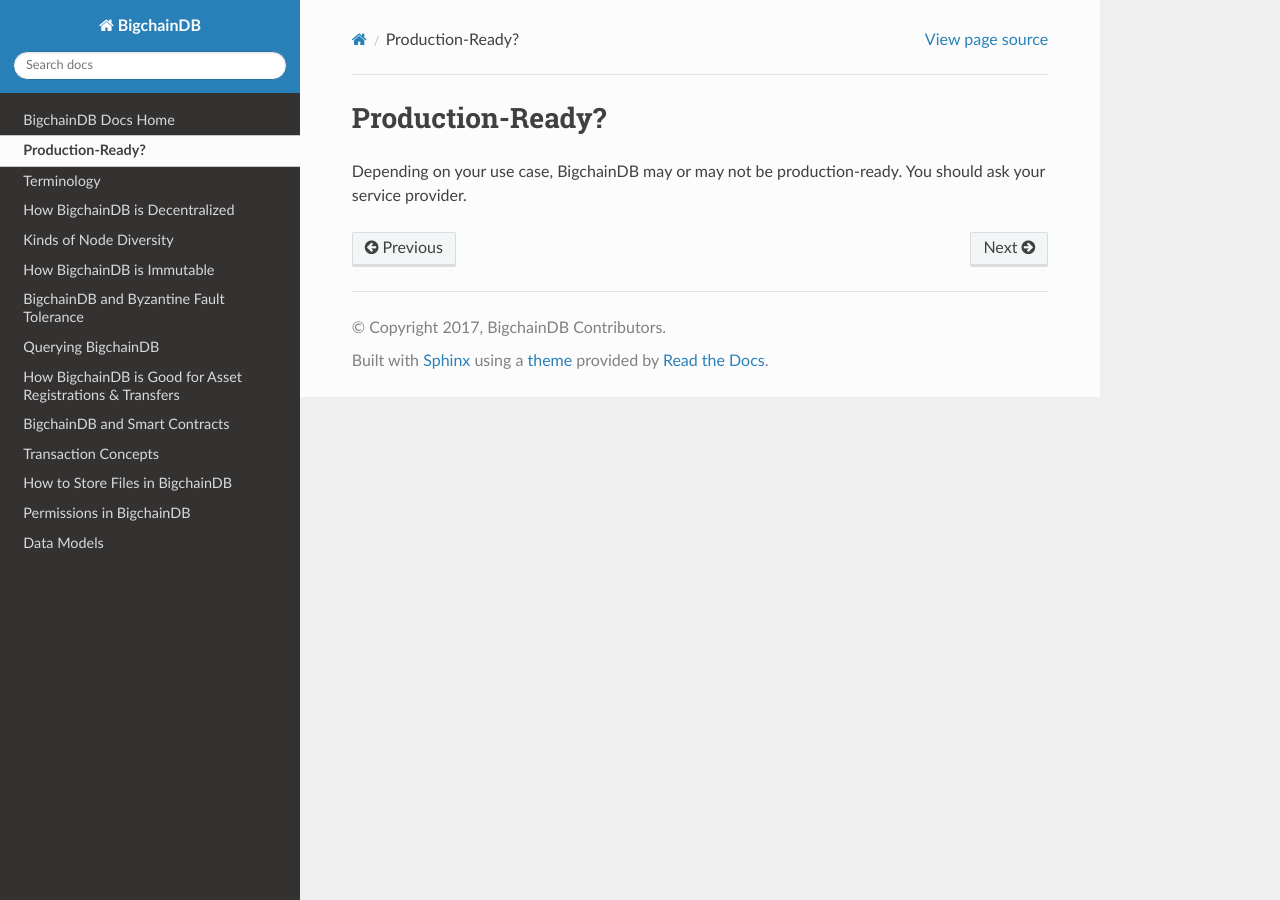
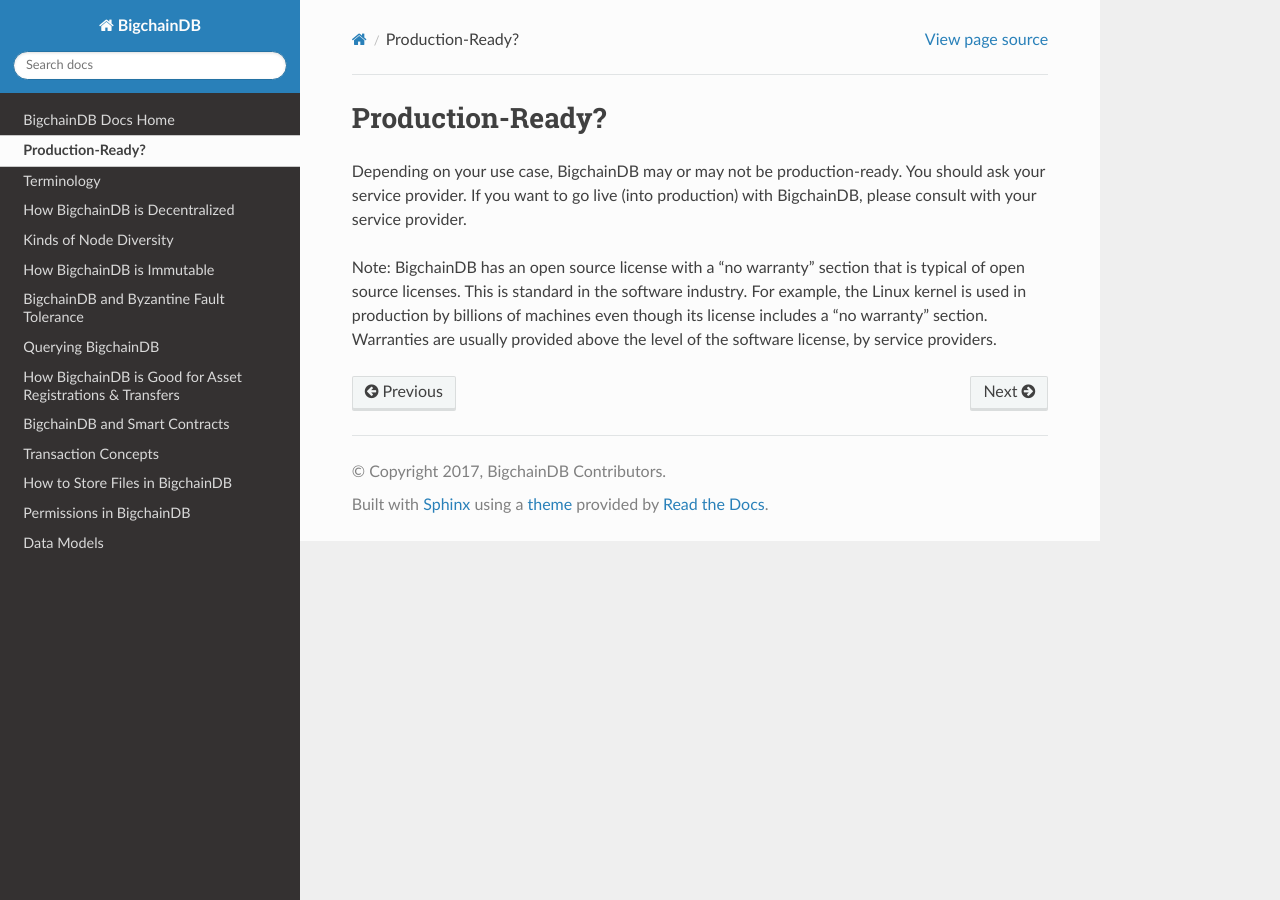
Before and after one commit to bigchaindb/bigchaindb, a Sphinx documentation site: the page built from docs/root/source/production-ready.md, in a window 1280 px wide. Built offline with Sphinx 7.4.7 and the Read the Docs theme 2.0.0, drawn with Linux system fonts in a browser that asks for light colours.

Commit message:
Problem: We continue to be asked about production-readiness
Solution: Add more explanation to the docs page about production-readiness

```diff
--- a/docs/root/source/production-ready.md
+++ b/docs/root/source/production-ready.md
@@ -1,3 +1,6 @@
 # Production-Ready?
 
 Depending on your use case, BigchainDB may or may not be production-ready. You should ask your service provider.
+If you want to go live (into production) with BigchainDB, please consult with your service provider.
+
+Note: BigchainDB has an open source license with a "no warranty" section that is typical of open source licenses. This is standard in the software industry. For example, the Linux kernel is used in production by billions of machines even though its license includes a "no warranty" section. Warranties are usually provided above the level of the software license, by service providers.
```
